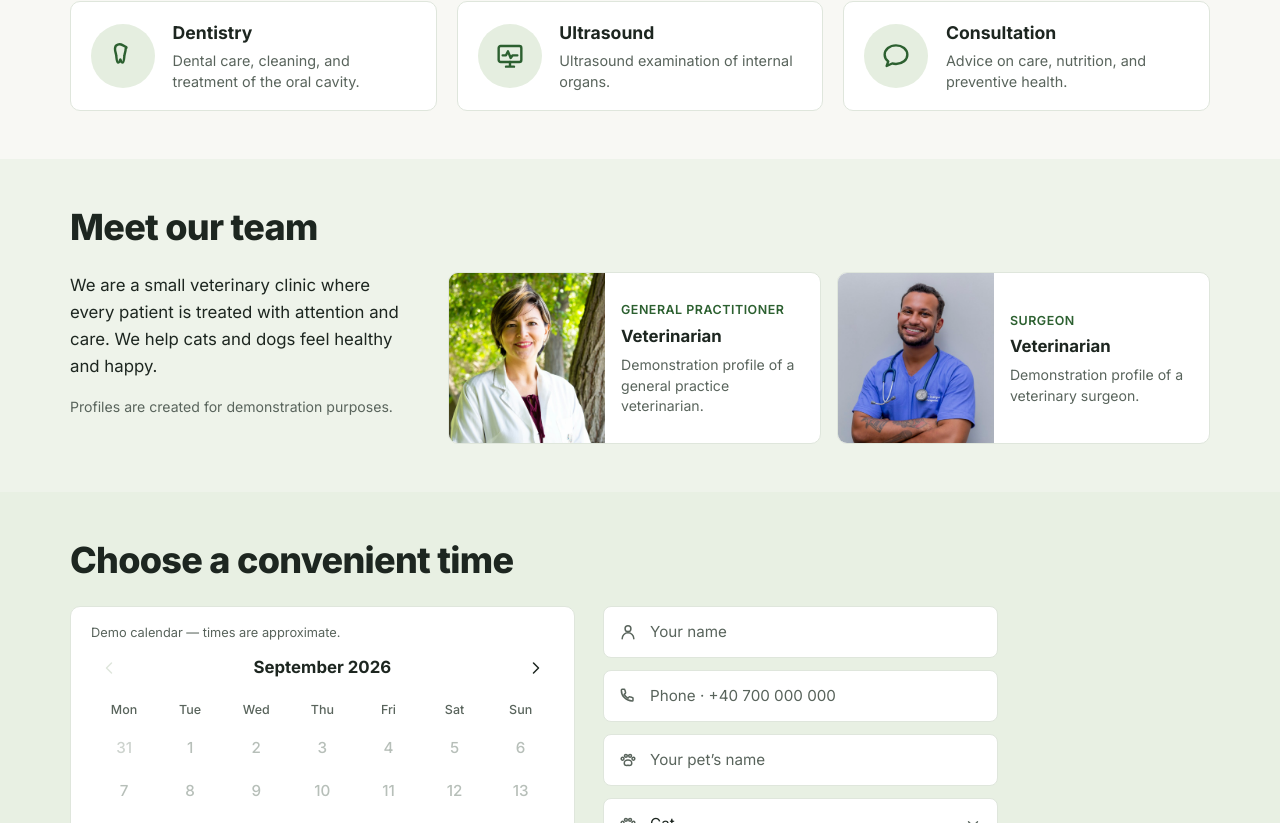
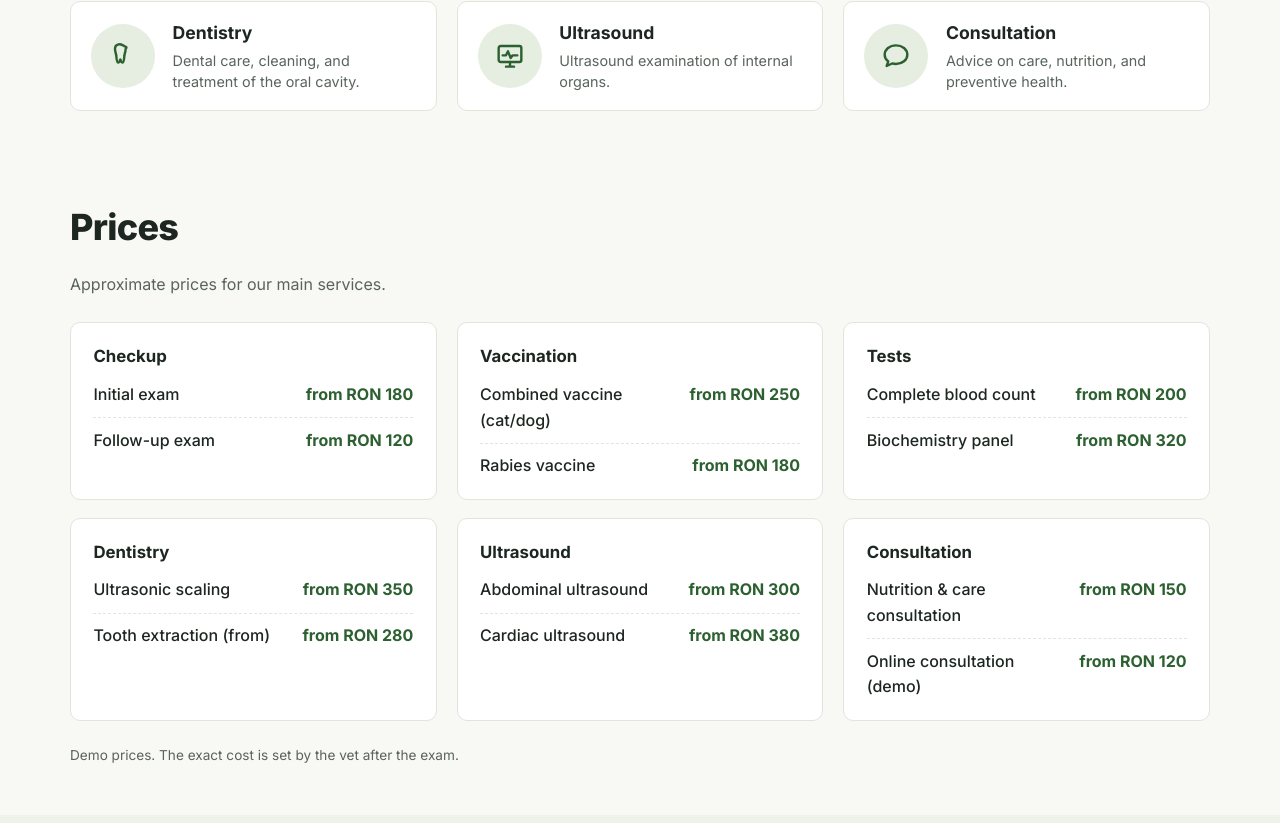
Before and after one commit to Oleksandr-Vakuliak/vetcare-clinic, a Next.js app: page /en in a window 1280 px wide. Shown: the part 1157-1980 px from the top of the page. Built offline with nearby package versions, Linux system fonts and the light colour scheme.

Commit message:
feat(prices): додати розділ «Ціни» на головну
Refs #25
Co-Authored-By: Claude Opus 5.5 <noreply@anthropic.com>

```diff
--- a/src/app/[lang]/page.tsx
+++ b/src/app/[lang]/page.tsx
@@ -6,6 +6,7 @@ import EmergencyFab from '@/components/EmergencyFab';
 import Hero from '@/components/Hero';
 import DemoGuide from '@/components/DemoGuide';
 import Services from '@/components/Services';
+import Prices from '@/components/Prices';
 import About from '@/components/About';
 import Booking from '@/components/Booking';
 import Messengers from '@/components/Messengers';
@@ -28,6 +29,7 @@ export default async function Page({ params }: Props) {
         <Hero dict={dict} />
         <DemoGuide dict={dict} locale={lang} />
         <Services dict={dict} />
+        <Prices dict={dict} locale={lang} />
         <About dict={dict} />
 
         <section id="booking" className="section section--tint">
--- a/src/app/globals.css
+++ b/src/app/globals.css
@@ -628,6 +628,78 @@ button {
 }
 
 /* ============================================================
+   Prices — grouped price list (cards of two rows each)
+   ============================================================ */
+.prices__note {
+  max-width: 42rem;
+  margin-bottom: 1.5rem;
+  color: var(--color-muted);
+}
+.prices-grid {
+  display: grid;
+  grid-template-columns: 1fr;
+  gap: 1rem;
+}
+.price-group {
+  /* Grid items default to a content-based automatic minimum size, which can force
+     the track wider than the container on narrow phones; min-width: 0 lets it
+     shrink to the track and wrap its text instead. */
+  min-width: 0;
+  padding: 1.25rem 1.4rem;
+  background: var(--color-surface);
+  border: 1px solid var(--color-border);
+  border-radius: var(--radius);
+}
+.price-group__title {
+  font-size: 1.05rem;
+  font-weight: 700;
+  margin-bottom: 0.75rem;
+}
+.price-list {
+  display: flex;
+  flex-direction: column;
+  gap: 0.6rem;
+  margin: 0;
+}
+.price-row {
+  display: flex;
+  align-items: baseline;
+  justify-content: space-between;
+  gap: 0.75rem;
+  padding-bottom: 0.6rem;
+  border-bottom: 1px dashed var(--color-border);
+}
+.price-row:last-child {
+  padding-bottom: 0;
+  border-bottom: none;
+}
+.price-row dt {
+  min-width: 0;
+  font-weight: 500;
+}
+.price-row dd {
+  flex-shrink: 0;
+  margin: 0;
+  font-weight: 700;
+  color: var(--color-green-dark);
+  white-space: nowrap;
+}
+.prices__demo {
+  margin-top: 1.5rem;
+}
+@media (min-width: 640px) {
+  .prices-grid {
+    grid-template-columns: repeat(2, 1fr);
+  }
+}
+@media (min-width: 960px) {
+  .prices-grid {
+    grid-template-columns: repeat(3, 1fr);
+    gap: 1.1rem 1.25rem;
+  }
+}
+
+/* ============================================================
    About & team — text column + horizontal doctor cards
    ============================================================ */
 .about-grid {
--- /dev/null
+++ b/src/components/Prices.tsx
@@ -0,0 +1,47 @@
+import type { Dictionary } from '@/lib/i18n/types';
+import { localeMeta, type Locale } from '@/lib/i18n/config';
+import { priceList, priceCurrency } from '@/lib/site-config';
+
+export default function Prices({ dict, locale }: { dict: Dictionary; locale: Locale }) {
+  const formatter = new Intl.NumberFormat(localeMeta[locale].intl, {
+    style: 'currency',
+    currency: priceCurrency,
+    maximumFractionDigits: 0,
+  });
+
+  return (
+    <section id="prices" className="section">
+      <div className="container">
+        <div className="section__head">
+          <h2 className="section__title">{dict.prices.title}</h2>
+        </div>
+        <p className="prices__note">{dict.prices.note}</p>
+
+        <ul className="prices-grid">
+          {dict.prices.groups.map((group, i) => {
+            const groupTitle = dict.services.items[i]?.title ?? '';
+            const amounts = priceList[i] ?? [];
+            return (
+              <li key={i} className="price-group">
+                <h3 className="price-group__title">{groupTitle}</h3>
+                <dl className="price-list">
+                  {group.items.map((name, j) => {
+                    const price = formatter.format(amounts[j]?.amount ?? 0);
+                    return (
+                      <div key={j} className="price-row">
+                        <dt>{name}</dt>
+                        <dd>{dict.prices.from.replace('{price}', price)}</dd>
+                      </div>
+                    );
+                  })}
+                </dl>
+              </li>
+            );
+          })}
+        </ul>
+
+        <p className="demo-note prices__demo">{dict.prices.demoNote}</p>
+      </div>
+    </section>
+  );
+}
```
